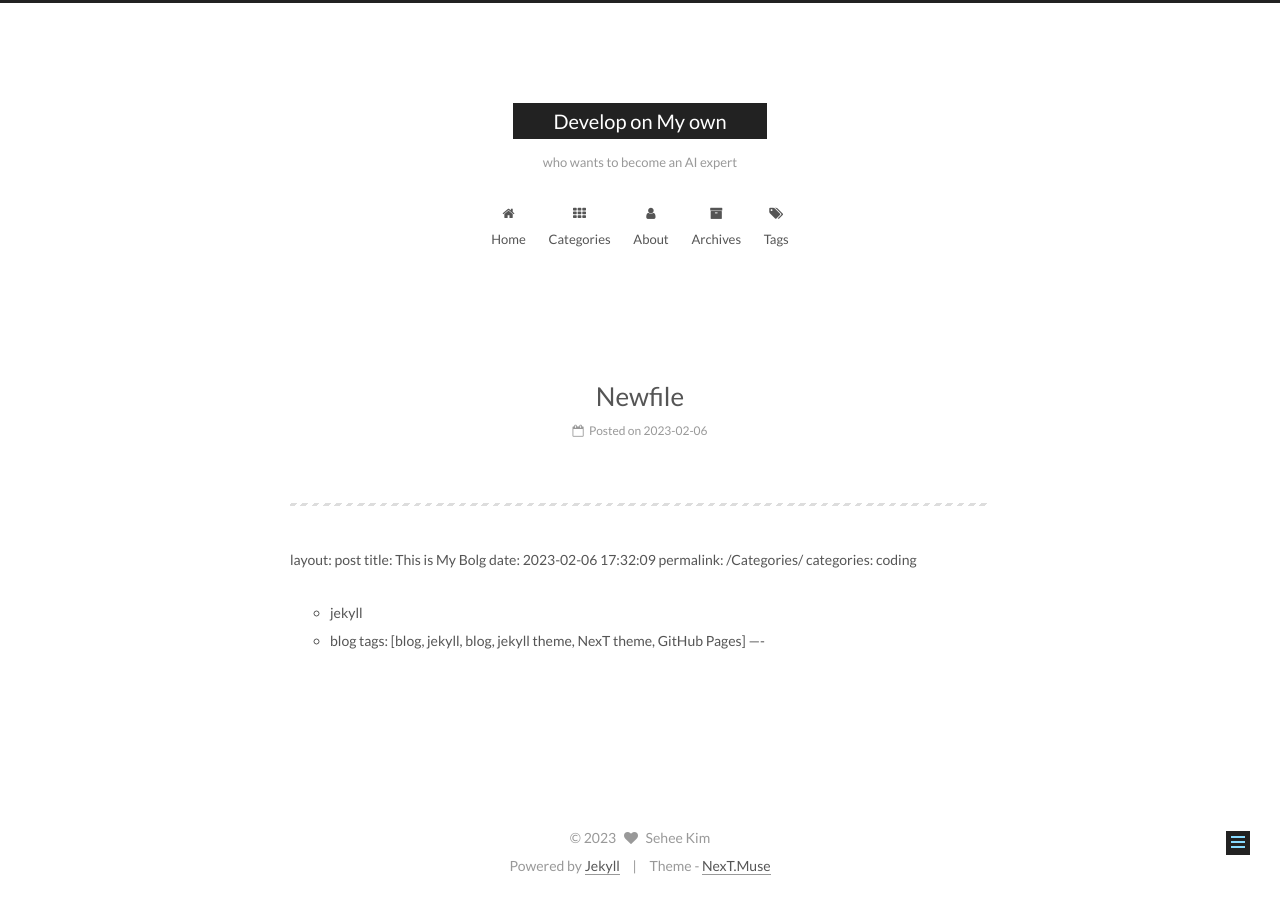
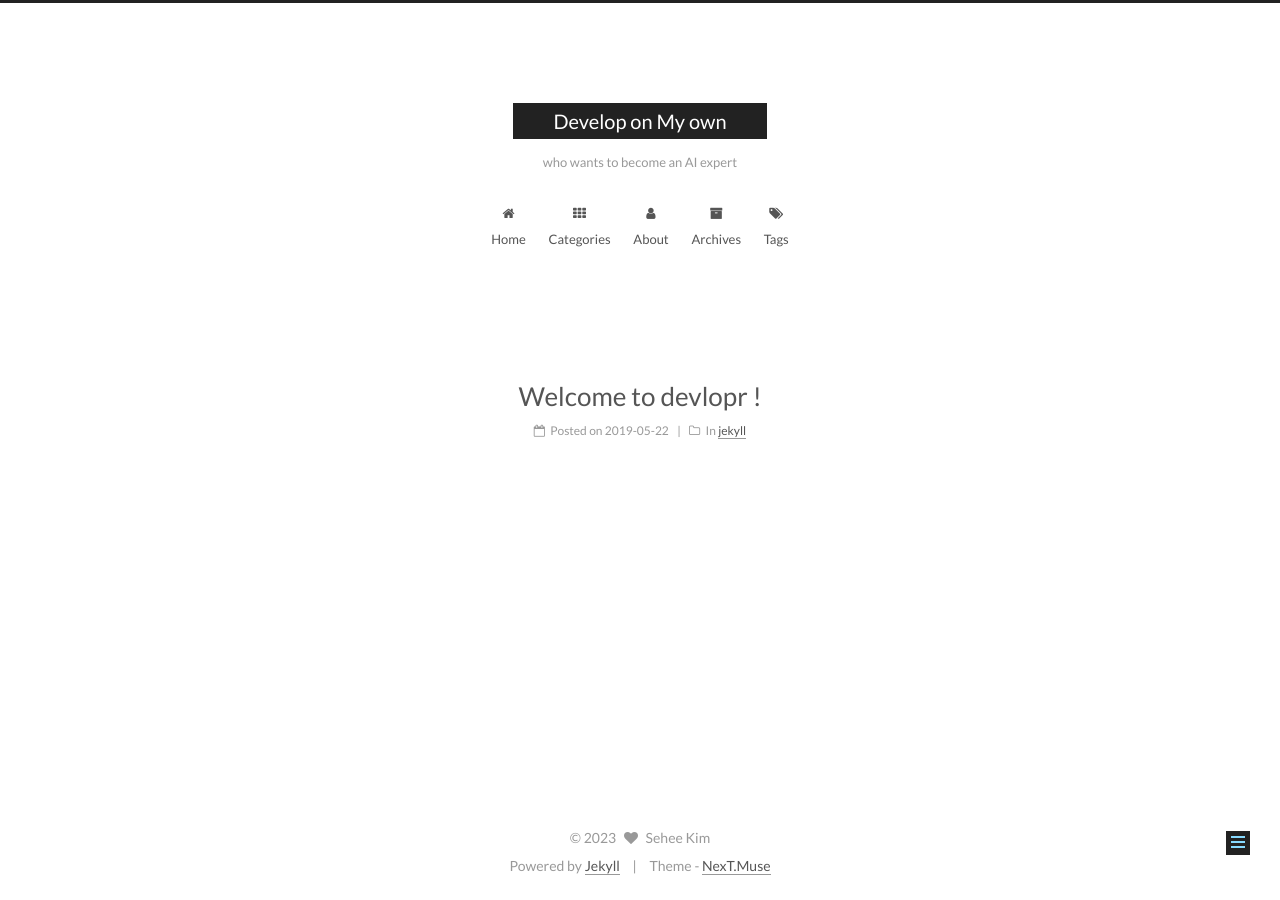
Before and after one commit to SeheeKim618/SeheeKim618.github.io, a Jekyll site: the page built from _posts/2023-02-06-newfile.md, in a window 1280 px wide. Built offline with Jekyll 4.4.1, drawn with Linux system fonts in a browser that asks for light colours.

Commit message:
Update 2023-02-06-newfile.md

```diff
--- a/_posts/2023-02-06-newfile.md
+++ b/_posts/2023-02-06-newfile.md
@@ -1,10 +1,8 @@
 ---
 layout: post
-title: This is My Bolg
-date: 2023-02-06 17:32:09
-permalink: /Categories/
-categories: coding
-- jekyll
-- blog
-tags: [blog, jekyll, blog, jekyll theme, NexT theme, GitHub Pages]
-----
+title:  "Welcome to devlopr !"
+summary: Hello World ! This is a sample post
+author: John Doe
+date: '2019-05-22 14:35:23 +0530'
+category: jekyll
+---
```
